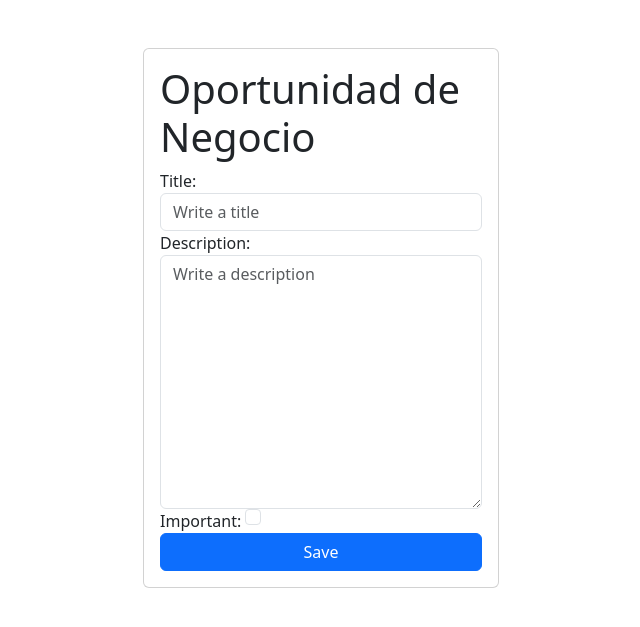
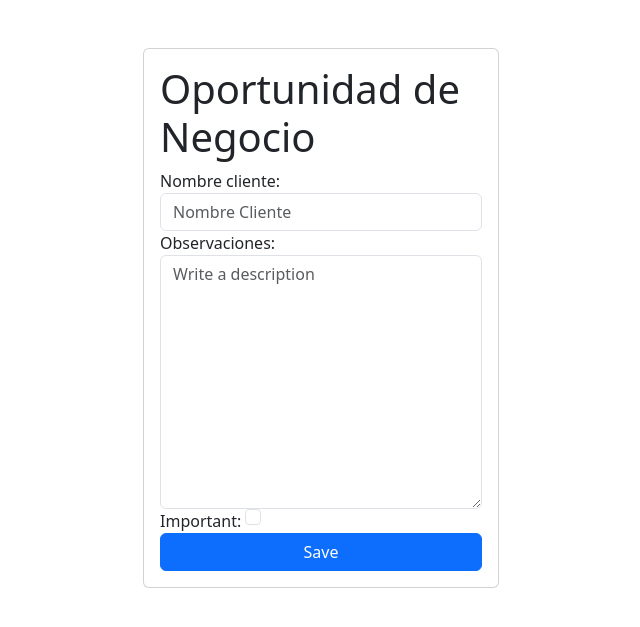
Before and after one commit to molivadatascience/django-auth-crud, a Django app: page /tasks/create/ in a window 1280 px wide. Shown: the part 56-683 px from the top of the page, without its empty margins (319-959 px from the left). Run offline with Django 5.2, Linux system fonts and the light colour scheme; the visitor is signed in with stand-in values (Sample User, id 1).

Commit message:
ajustes 3

```diff
--- a/tasks/forms.py
+++ b/tasks/forms.py
@@ -4,9 +4,10 @@
 class TaskForm(forms.ModelForm):
     class Meta:
         model = Task
-        fields=['title', 'description', 'important'] #son los campos que quiero ver en el formulario el resto no es necesario
+        fields=['nombre_cliente','fecha_solicitud', 'observaciones', 'important',] #son los campos que quiero ver en el formulario el resto no es necesario
         widgets = {
-            'title': forms.TextInput(attrs={'class': 'form-control','placeholder': 'Write a title'}),
-            'description': forms.Textarea(attrs={'class': 'form-control','placeholder': 'Write a description'}),
+            'nombre_cliente': forms.TextInput(attrs={'class': 'form-control','placeholder': 'Nombre Cliente'}),
+            'fecha_solicitud': forms.DateTimeInput(attrs={'class': 'form-control','placeholder': 'fecha_solicitud'}),
+            'observaciones': forms.Textarea(attrs={'class': 'form-control','placeholder': 'Write a description'}),
             'important': forms.CheckboxInput(attrs={'class': 'form-check-input m-auto'}),
         }
--- a/tasks/models.py
+++ b/tasks/models.py
@@ -6,9 +6,10 @@
 # Vamos a crear una tabla
 # from tkinter import CASCADE
 class Task(models.Model):
-    title = models.CharField(max_length=100)
-    description = models.TextField(blank=True)
-    created = models.DateTimeField(auto_now_add=True) # el automaticamente guarda la fecha
+    nombre_cliente = models.CharField(max_length=100)
+
+    observaciones = models.TextField(blank=True)
+    fecha_solicitud = models.DateTimeField(auto_now_add=True) # el automaticamente guarda la fecha
     datecompleted = models.DateTimeField(null=True, blank=True) #permite valores nulos
     important = models.BooleanField(default=False)
     user = models.ForeignKey(User, on_delete=models.CASCADE)
--- a/tasks/templates/signup.html
+++ b/tasks/templates/signup.html
@@ -16,6 +16,7 @@
                     <label for="username">Username:</label>
                     <input type="text" name="username" id="username"
                     class="form-control" placeholder="Write your username"
+                    />
                 </div>
                 <div class="mb-3">
                     <label for="password1">Password:</label>
```
